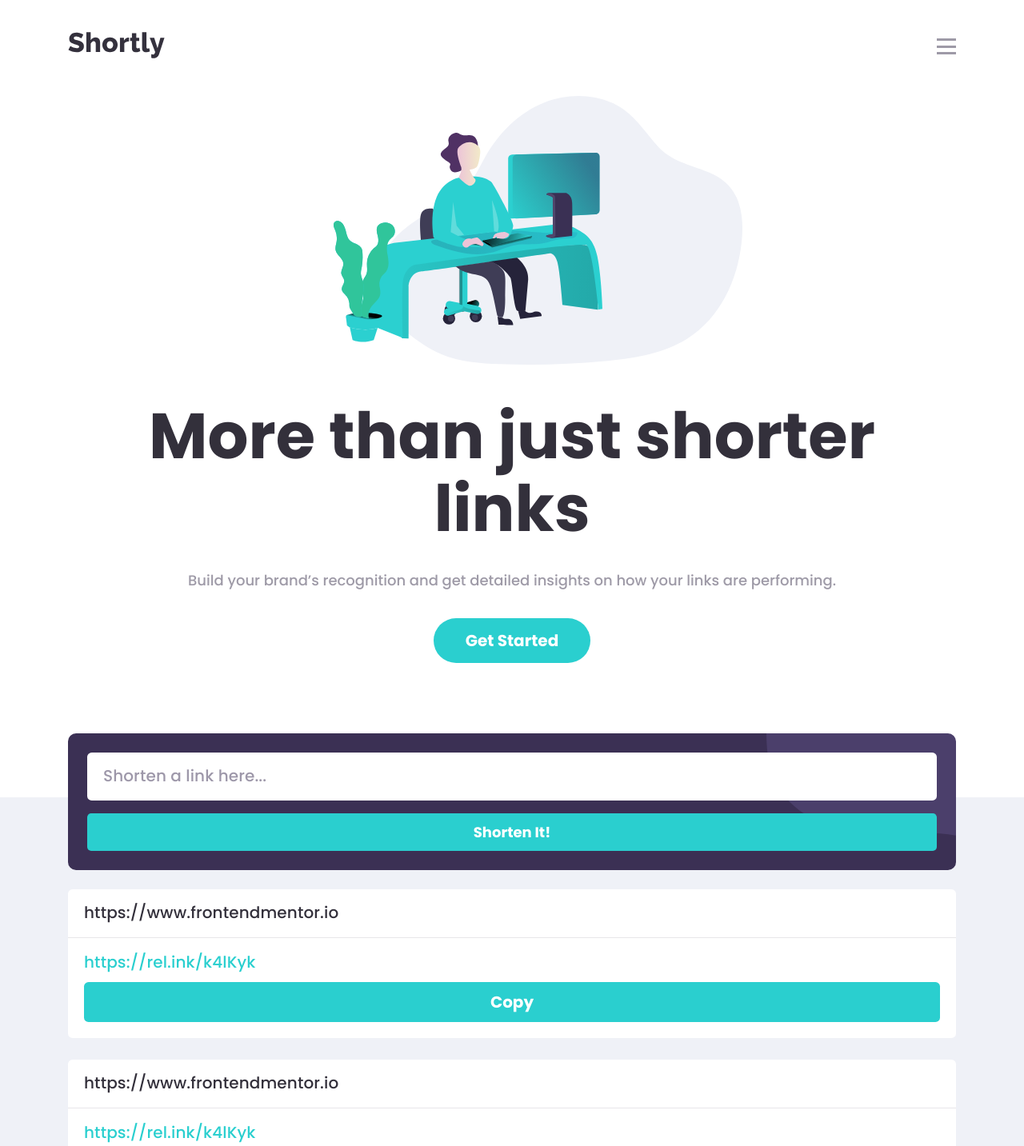
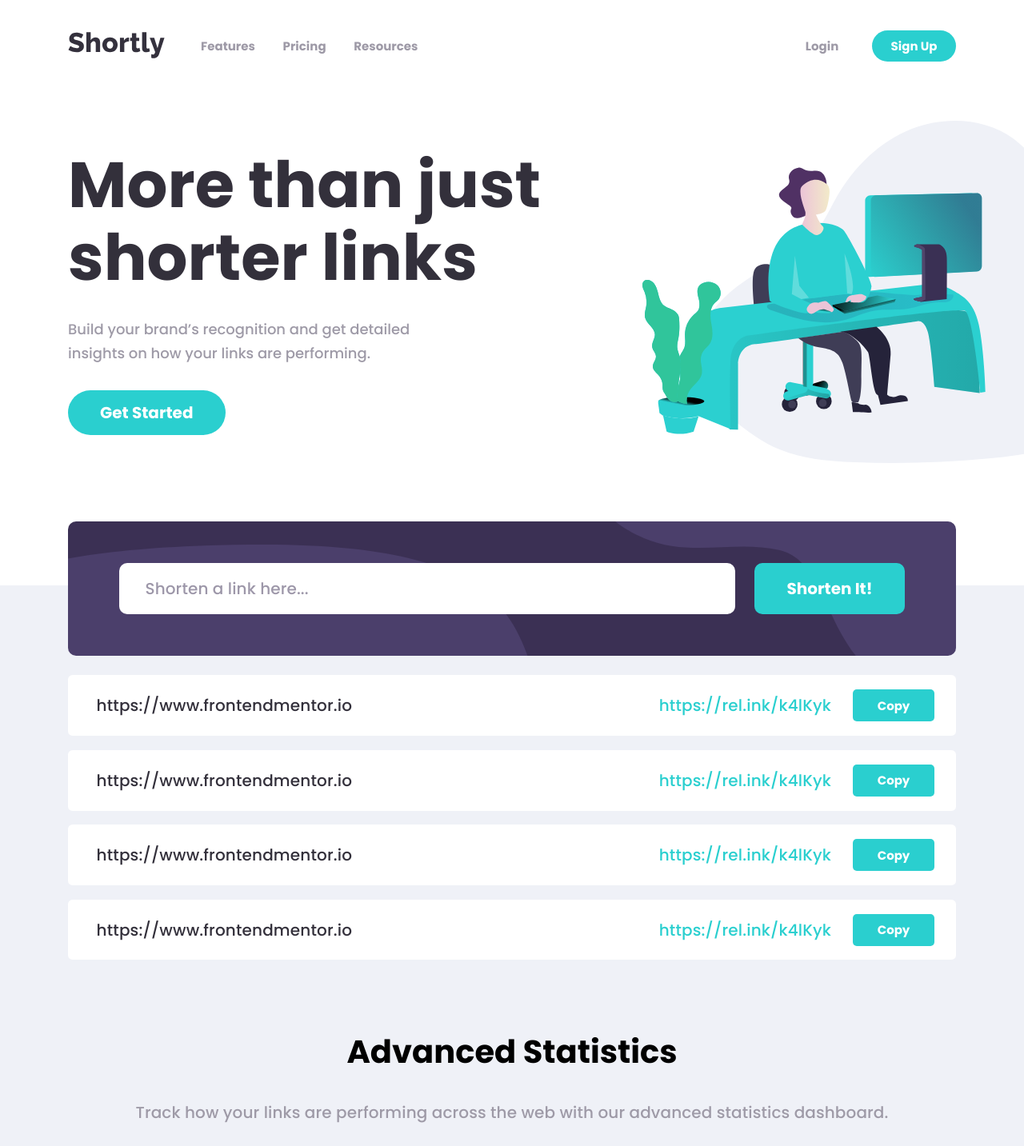
Before and after one commit to rmzvr/url-shortening-api, a website: page index.html in a window 1280 px wide. Shown: the top 1433 px of the page at 80% size. Drawn offline with nearby package versions, Linux system fonts and the light colour scheme; files that its build step writes are made by us from their sources.

Commit message:
Create desktop media query breakpoints for header, intro, shortener sections

```diff
--- a/index.html
+++ b/index.html
@@ -12,28 +12,28 @@
 <body>
     <div class="container">
         <header class="header">
-            <a href="#">
+            <a class="header__logo" href="#">
                 <img src="/images/logo.svg" alt="logo" />
             </a>
 
-            <nav style="display: none">
-                <ul>
-                    <li>
+            <nav class="nav">
+                <ul class="nav__links">
+                    <li class="nav__link">
                         <a href="#">Features</a>
                     </li>
-                    <li>
+                    <li class="nav__link">
                         <a href="#">Pricing</a>
                     </li>
-                    <li>
+                    <li class="nav__link">
                         <a href="#">Resources</a>
                     </li>
                 </ul>
-                <ul>
-                    <li>
+                <ul class="nav__login">
+                    <li class="nav__link">
                         <a href="#">Login</a>
                     </li>
                     <li>
-                        <a href="#">Sign Up</a>
+                        <a class="btn btn--size--small btn--style--rounded btn--theme--grass" href="#">Sign Up</a>
                     </li>
                 </ul>
             </nav>
@@ -69,9 +69,10 @@
     </div>
 
     <main>
-        <section class="intro">
-            <img src="/images/illustration-working.svg" alt="illustration of a girl at a computer" class="intro__img" />
-            <div class="container">
+        <div class="container">
+            <section class="intro">
+                <img class="intro__img" src="/images/illustration-working.svg"
+                    alt="illustration of a girl at a computer" />
                 <div class="intro__content">
                     <h1 class="intro__title">More than just shorter links</h1>
                     <p class="intro__description">Build your brand’s recognition and get detailed insights on how your
@@ -79,70 +80,59 @@
                     <a class="btn btn--size--medium btn--style--rounded btn--theme--grass" href="#shortener__header">Get
                         Started</a>
                 </div>
-            </div>
-        </section>
+            </section>
+        </div>
 
         <div class="color-wrapper">
             <div class="container">
                 <div class="shortener">
                     <header class="shortener__header" id="shortener__header">
-                        <form action="POST">
-                            <label>
-                                <input class="input" type="text" placeholder="Shorten a link here..." />
-                                <span class="input-error">Please add a link</span>
-                            </label>
-                            <input class="btn btn--size--fat-long btn--style--sharpened btn--theme--grass" type="submit"
-                                value="Shorten It!" />
+                        <form class="shortener__form" action="POST">
+                            <input class="input" type="text" placeholder="Shorten a link here..." />
+                            <span class="shortener__error">Please add a link</span>
+                            <input
+                                class="shortener__btn btn btn--size--fat-long btn--style--sharpened btn--theme--grass"
+                                type="submit" value="Shorten It!" />
                         </form>
                     </header>
 
                     <div class="shortener__body">
                         <div class="shortener__item">
-                            <header class="shortener__item-header">
-                                <span>https://www.frontendmentor.io</span>
-                            </header>
+                            <div class="shortener__item-header">
+                                <span class="shortener__long-link">https://www.frontendmentor.io</span>
+                            </div>
                             <div class="shortener__item-body">
-                                <span>https://rel.ink/k4lKyk</span>
+                                <span class="shortener__short-link">https://rel.ink/k4lKyk</span>
                                 <button class="btn btn--size--tiny-long btn--style--sharpened btn--theme--grass"
                                     type="button">Copy</button>
                             </div>
                         </div>
                         <div class="shortener__item">
-                            <header class="shortener__item-header">
-                                <span>https://www.frontendmentor.io</span>
-                            </header>
+                            <div class="shortener__item-header">
+                                <span class="shortener__long-link">https://www.frontendmentor.io</span>
+                            </div>
                             <div class="shortener__item-body">
-                                <span>https://rel.ink/k4lKyk</span>
+                                <span class="shortener__short-link">https://rel.ink/k4lKyk</span>
                                 <button class="btn btn--size--tiny-long btn--style--sharpened btn--theme--grass"
                                     type="button">Copy</button>
                             </div>
                         </div>
                         <div class="shortener__item">
-                            <header class="shortener__item-header">
-                                <span>https://www.frontendmentor.io</span>
-                            </header>
+                            <div class="shortener__item-header">
+                                <span class="shortener__long-link">https://www.frontendmentor.io</span>
+                            </div>
                             <div class="shortener__item-body">
-                                <span>https://rel.ink/k4lKyk</span>
+                                <span class="shortener__short-link">https://rel.ink/k4lKyk</span>
                                 <button class="btn btn--size--tiny-long btn--style--sharpened btn--theme--grass"
                                     type="button">Copy</button>
                             </div>
                         </div>
                         <div class="shortener__item">
-                            <header class="shortener__item-header">
-                                <span>https://www.frontendmentor.io</span>
-                            </header>
+                            <div class="shortener__item-header">
+                                <span class="shortener__long-link">https://www.frontendmentor.io</span>
+                            </div>
                             <div class="shortener__item-body">
-                                <span>https://rel.ink/k4lKyk</span>
-                                <button class="btn btn--size--tiny-long btn--style--sharpened btn--theme--grass"
-                                    type="button">Copy</button>
-                            </div>
-                        </div>
-                        <div class="shortener__item">
-                            <header class="shortener__item-header">
-                                <span>https://www.frontendmentor.io</span>
-                            </header>
-                            <div class="shortener__item-body">
-                                <span>https://rel.ink/k4lKyk</span>
+                                <span class="shortener__short-link">https://rel.ink/k4lKyk</span>
                                 <button class="btn btn--size--tiny-long btn--style--sharpened btn--theme--grass"
                                     type="button">Copy</button>
                             </div>
--- a/src/styles/base/_typography.scss
+++ b/src/styles/base/_typography.scss
@@ -1,4 +1,5 @@
 @use 'font-face' as *;
+@use 'abstracts' as *;
 
 body {
     font-family: "Poppins";
@@ -33,6 +34,12 @@ h2 {
     line-height: 2.25;
 }
 
+.input {
+    @include mq(medium) {
+        line-height: 1.8;
+    }
+}
+
 .footer__link,
 .statistic-block__description {
     font-size: var(--fs-200);
@@ -45,8 +52,25 @@ h2 {
     font-size: var(--fs-300);
 }
 
+.nav__link,
+.btn--size--small {
+    font-size: var(--fs-200);
+}
+
 .btn--size--medium {
     font-size: var(--fs-500);
+}
+
+.btn--size--tiny-long {
+    @include mq(medium) {
+        font-size: var(--fs-200);
+    }
+}
+
+.btn--size--fat-long {
+    @include mq(medium) {
+        font-size: var(--fs-300);
+    }
 }
 
 .statistic-block__title {
@@ -54,19 +78,37 @@ h2 {
 }
 
 .input,
+.input-wrapper,
 .shortener__item,
 .statistics__description {
     letter-spacing: 0.11px;
 }
 
-.input-error {
+.input-wrapper,
+.shortener__error {
+    font-style: italic;
+}
+
+.input-wrapper {
+    font-size: var(--fs-250);
+    line-height: 1.1;
+}
+
+.shortener__error {
     font-size: var(--fs-100);
     line-height: 1.5;
     letter-spacing: 0.08px;
-    font-style: italic;
 }
 
+.btn,
+.nav__link,
 .burger-menu,
 .footer__block-info-title {
     font-weight: 700;
 }
+
+.shortener__long-link,
+.shortener__short-link {
+    line-height: 1.8;
+    letter-spacing: 0.15px;
+}
--- a/src/styles/components/_burger-menu.scss
+++ b/src/styles/components/_burger-menu.scss
@@ -1,7 +1,13 @@
+@use 'abstracts' as *;
+
 .burger-menu {
     position: relative;
 
     margin-left: auto;
+
+    @include mq(medium) {
+        display: none;
+    }
 }
 
 .burger-menu__header {
@@ -31,11 +37,11 @@
     }
 
     &::before {
-        top: 0.5rem;
+        top: 8px;
     }
 
     &::after {
-        bottom: 0.75rem;
+        bottom: 4px;
     }
 }
 
@@ -58,6 +64,11 @@
 
 .burger-menu__link {
     margin-bottom: 1.66em;
+
+    &:hover,
+    &:focus {
+        text-decoration: underline;
+    }
 }
 
 .burger-menu__underline {
--- a/src/styles/components/_elements.scss
+++ b/src/styles/components/_buttons.scss
@@ -1,21 +1,33 @@
+@use 'abstracts' as *;
+
 .btn {
-    text-align: center;
-    display: inline-block;
     cursor: pointer;
 
-    font-weight: 700;
     color: var(--clr-neutral-white);
+
+    &--size--small {
+        padding: 0.57em 1.57em;
+    }
 
     &--size--medium {
         padding: 0.65em 2em;
     }
 
     &--size--fat-long {
-        padding: 0.56em;
+        padding: 0.58em;
+
+        @include mq(medium) {
+            padding: 0.85em 2em;
+        }
     }
 
     &--size--tiny-long {
+        width: 100%;
         padding: 0.5em;
+
+        @include mq(medium) {
+            padding: 0.57em 2.07em;
+        }
     }
 
     &--style--rounded {
@@ -24,6 +36,10 @@
 
     &--style--sharpened {
         border-radius: 0.28em;
+
+        @include mq(medium) {
+            border-radius: 0.33em;
+        }
     }
 
     &--theme--grass {
@@ -40,32 +56,3 @@
         background-color: var(--clr-primary-dark-violet);
     }
 }
-
-.input {
-    width: 100%;
-
-    padding: 0.38em 1em;
-    border-radius: 0.28em;
-
-    background-color: var(--clr-neutral-white);
-
-    &::placeholder {
-        color: var(--clr-primary-dark-violet-middle-opacity);
-        opacity: 1;
-    }
-
-    &.invalid {
-        box-shadow: inset 0 0 0 3px var(--clr-secondary-red);
-
-        &::placeholder {
-            color: var(--clr-secondary-red);
-            opacity: 0.5;
-        }
-    }
-
-    &-error {
-        display: none;
-
-        color: var(--clr-secondary-red);
-    }
-}
--- a/src/styles/components/_index.scss
+++ b/src/styles/components/_index.scss
@@ -1,4 +1,5 @@
-@forward 'elements';
+@forward 'buttons';
+@forward 'inputs';
 @forward 'burger-menu';
 @forward 'shortener';
 @forward 'statistic-block';
--- /dev/null
+++ b/src/styles/components/_inputs.scss
@@ -0,0 +1,30 @@
+@use 'abstracts' as *;
+
+.input {
+    width: 100%;
+
+    padding: 0.38em 1em;
+    border-radius: 0.28em;
+
+    font-style: normal;
+    background-color: var(--clr-neutral-white);
+
+    @include mq(medium) {
+        margin-right: 1.2em;
+        padding: 0.7em 1.6em;
+    }
+
+    &::placeholder {
+        color: var(--clr-primary-dark-violet-middle-opacity);
+        opacity: 1;
+    }
+
+    &.invalid {
+        box-shadow: inset 0 0 0 3px var(--clr-secondary-red);
+
+        &::placeholder {
+            color: var(--clr-secondary-red);
+            opacity: 0.5;
+        }
+    }
+}
--- a/src/styles/components/_shortener.scss
+++ b/src/styles/components/_shortener.scss
@@ -1,3 +1,5 @@
+@use 'abstracts' as *;
+
 .shortener {
     margin-top: -4.44em;
 }
@@ -11,12 +13,18 @@
     background-repeat: no-repeat;
     background-position: top right;
 
-    input {
-        width: 100%;
+    @include mq(medium) {
+        padding: 2.89em 3.58em;
+
+        background-image: url(/images/bg-shorten-desktop.svg);
     }
 
     label + input {
         margin-top: 0.89em;
+
+        @include mq(medium) {
+            margin-top: 0;
+        }
     }
 
     & + .shortener__body {
@@ -24,15 +32,42 @@
     }
 }
 
+.shortener__form {
+    position: relative;
+
+    display: flex;
+    flex-direction: column;
+    justify-content: space-between;
+
+    @include mq(medium) {
+        flex-direction: row;
+    }
+
+    & > input {
+        border-radius: 0.5em;
+    }
+}
+
 .shortener__body {
     & > * + * {
         margin-top: 1.33em;
+
+        @include mq(medium) {
+            margin-top: 0.89em;
+        }
     }
 }
 
 .shortener__item {
     background-color: var(--clr-neutral-white);
     border-radius: 0.28em;
+
+    @include mq(medium) {
+        display: flex;
+        justify-content: space-between;
+
+        padding: 0.89em 1.33em 0.89em 1.78em;
+    }
 }
 
 .shortener__item-header {
@@ -40,17 +75,58 @@
 
     color: var(--clr-neutral-dark);
     border-bottom: 1px solid var(--clr-neutral-grayish-violet-low-opacity);
+
+    @include mq(medium) {
+        display: flex;
+        align-items: center;
+
+        border: none;
+        padding: 0;
+    }
 }
 
 .shortener__item-body {
     color: var(--clr-primary-cyan);
     padding: 0.38em 1em 1em;
 
-    button {
-        width: 100%;
+    span + button {
+        margin-top: 0.13em;
+
+        @include mq(medium) {
+            margin-top: 0;
+        }
     }
 
-    span + button {
-        margin-top: 0.13em;
+    @include mq(medium) {
+        display: flex;
+        align-items: center;
+
+        padding: 0;
     }
 }
+
+.shortener__short-link {
+    min-width: 17ch;
+    margin-right: 1.2em;
+}
+
+.shortener__btn {
+    margin-top: 1em;
+
+    @include mq(medium) {
+        margin-top: 0;
+    }
+}
+
+.shortener__error {
+    display: none;
+
+    margin-top: 0.33em;
+    color: var(--clr-secondary-red);
+
+    @include mq(medium) {
+        position: absolute;
+        bottom: -1.8rem;
+        left: 0;
+    }
+}
--- a/src/styles/main.scss
+++ b/src/styles/main.scss
@@ -8,22 +8,95 @@ html {
     scroll-behavior: smooth;
 }
 
+main {
+    overflow: hidden;
+}
+
 .header {
     display: flex;
     padding: 2.22em 0;
 }
 
+.header__logo {
+    display: flex;
+    align-items: center;
+    margin-right: 2.5em;
+}
+
+.nav {
+    display: none;
+    width: 100%;
+
+    ul > * {
+        display: inline-block;
+    }
+
+    @include mq(medium) {
+        display: flex;
+        align-items: center;
+    }
+}
+
+.nav__link {
+    color: var(--clr-neutral-grayish-violet);
+
+    & + & {
+        margin-left: 2em;
+    }
+
+    a:hover,
+    a:focus {
+        color: var(--clr-neutral-dark);
+    }
+}
+
+.nav__login {
+    margin-left: auto;
+
+    & .nav__link {
+        margin-right: 2.47em;
+    }
+}
+
 .intro {
-    overflow: hidden;
     text-align: center;
 
     padding-bottom: 9.33em;
+
+    @include mq(medium) {
+        display: flex;
+        flex-direction: row-reverse;
+
+        text-align: left;
+
+        margin-top: 2.11em;
+
+        padding-bottom: 8.5em;
+    }
 }
 
 .intro__img {
-    width: 31.9375rem;
+    max-width: 31.9375rem;
     margin-left: 5vw;
     margin-bottom: 2.05em;
+
+    @include mq(medium) {
+        max-width: 40.72rem;
+        margin-left: 0;
+        margin-bottom: 0;
+        margin-right: -14.44em;
+    }
+}
+
+.intro__content {
+    display: flex;
+    flex-direction: column;
+    justify-content: center;
+    align-items: center;
+
+    @include mq(medium) {
+        align-items: flex-start;
+    }
 }
 
 .intro__title {
@@ -32,6 +105,8 @@ html {
 }
 
 .intro__description {
+    max-width: 43ch;
+
     color: var(--clr-neutral-grayish-violet);
     margin-bottom: 1.77em;
 }
@@ -117,9 +192,9 @@ html {
         margin-top: 0.67rem;
     }
 
-    &:hover,
-    &:focus,
-    &:active {
+    a:hover,
+    a:focus,
+    a:active {
         color: var(--clr-primary-cyan);
     }
 }
```
Also changed, not shown: src/styles/abstracts/_type.scss (+8 -4 lines), 1 other file.
